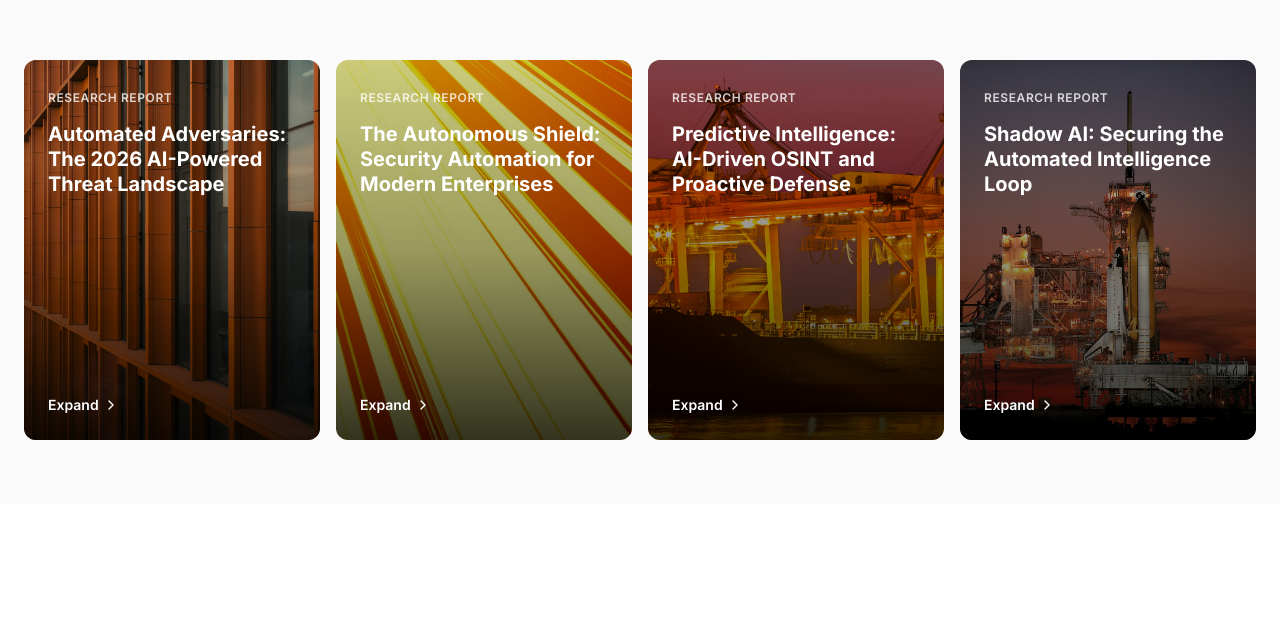
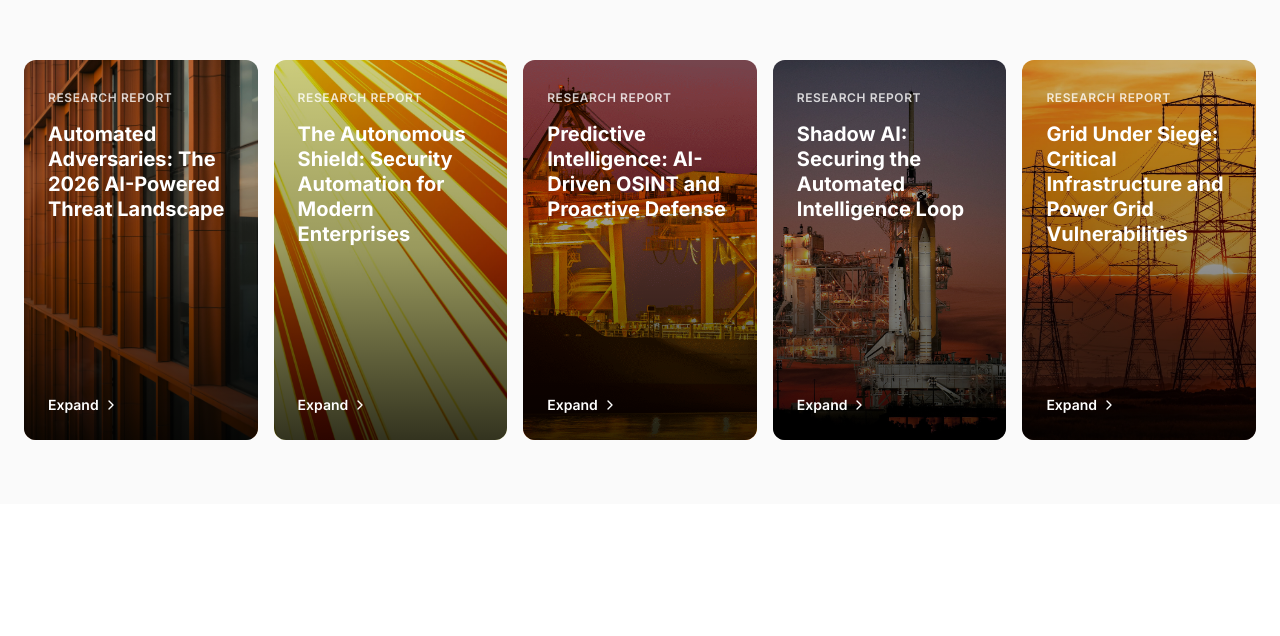
Before and after one commit to makwansoran/GoMercant.com, a Next.js app: page / in a window 1280 px wide. Shown: the part 564-1200 px from the top of the page. Built offline with nearby package versions, Linux system fonts and the light colour scheme.

Commit message:
Add power grid security research report with new card

```diff
--- a/app/research/[slug]/page.tsx
+++ b/app/research/[slug]/page.tsx
@@ -133,6 +133,41 @@ const researchReports: Record<string, {
       {
         heading: "Conclusion",
         content: "Shadow AI is the \"Zero-Day of the Workplace.\" The speed of AI adoption has outpaced the development of traditional security controls. In 2026, securing the \"Automated Intelligence Loop\" is not about restriction, but about Visibility and Intent Verification. Organizations that fail to govern their AI usage risk not just data loss, but the complete loss of control over their automated decision-making processes."
+      }
+    ],
+  },
+  "grid-under-siege": {
+    title: "Grid Under Siege: Critical Infrastructure and Power Grid Vulnerabilities",
+    category: "Research Report",
+    image: "/images/card5.webp",
+    sections: [
+      {
+        heading: "Abstract",
+        content: "In 2026, the convergence of legacy industrial control systems (ICS), accelerated digitalization, and sophisticated nation-state actors has transformed power grids into prime targets for cyber warfare. This report analyzes the systemic vulnerabilities in electrical infrastructure, from SCADA systems to smart grid endpoints, and examines how adversaries are exploiting the IT/OT convergence to achieve kinetic effects through digital means. We propose a defense-in-depth framework for protecting critical energy infrastructure against the evolving threat landscape."
+      },
+      {
+        heading: "1. The Anatomy of Grid Vulnerability: Legacy Meets Modernity",
+        content: "Power grids were designed in an era when \"air gaps\" provided security through isolation. The 2026 reality is fundamentally different.\n\n**The OT/IT Convergence Crisis:** As utilities have connected Operational Technology (OT) systems—substations, generation plants, and distribution networks—to corporate IT networks for efficiency gains, they have inadvertently created attack pathways from the internet directly to physical infrastructure.\n\n**Protocol Insecurity by Design:** Industrial protocols like Modbus, DNP3, and IEC 61850 were engineered for reliability, not security. Many lack authentication entirely. An attacker who gains network access can issue commands indistinguishable from legitimate operator instructions.\n\n**The 30-Year Lifecycle Problem:** Unlike IT systems refreshed every 3-5 years, grid components operate for decades. This means 2026 grids contain equipment designed in the 1990s, running unpatched operating systems and communicating over protocols with known vulnerabilities."
+      },
+      {
+        heading: "2. Attack Vectors: From Phishing to Physical Destruction",
+        content: "The threat to power grids spans the full spectrum from opportunistic criminals to state-sponsored actors with destructive intent.\n\n**Supply Chain Infiltration:** Adversaries are compromising grid equipment before installation. Firmware backdoors in transformers, protection relays, and smart meters provide persistent access that survives security audits. The 2026 discovery of compromised Chinese-manufactured inverters in European solar installations demonstrated this risk at scale.\n\n**The Aurora Vulnerability:** First demonstrated in 2007, the \"Aurora\" attack—rapidly opening and closing circuit breakers to damage generators—remains viable against many substations. Modern variants use precise timing to cause cascading failures across interconnected grids.\n\n**Ransomware Evolution:** Criminal groups have moved beyond data encryption to \"OT ransomware\" that threatens to physically damage equipment or cause blackouts unless payment is received. The 2025 Colonial Pipeline successor attacks showed that energy infrastructure is now a primary extortion target."
+      },
+      {
+        heading: "3. Case Studies: Lessons from Grid Attacks",
+        content: "Historical incidents provide critical intelligence for defense planning.\n\n**Ukraine 2015-2016:** The first confirmed cyberattacks causing power outages demonstrated that well-resourced adversaries could achieve physical effects through cyber means. Attackers used spear-phishing to gain access, then pivoted through corporate networks to reach SCADA systems.\n\n**The 2024 Nordic Grid Probing:** Coordinated reconnaissance activity across Scandinavian power infrastructure revealed pre-positioned access in multiple utilities. Attackers had mapped network topologies and identified critical control points without triggering alerts.\n\n**Solar Inverter Exploitation (2025):** A vulnerability in widely-deployed residential solar inverters allowed attackers to simultaneously disconnect thousands of units, causing grid frequency instability. This demonstrated how distributed energy resources create new attack surfaces."
+      },
+      {
+        heading: "4. The Smart Grid Paradox: Efficiency vs. Attack Surface",
+        content: "Modernization initiatives, while necessary for renewable integration and efficiency, dramatically expand the threat landscape.\n\n**Smart Meter Vulnerabilities:** With millions of endpoints, Advanced Metering Infrastructure (AMI) creates an unprecedented attack surface. Compromised meters can be used for demand manipulation attacks that destabilize grid frequency.\n\n**Distributed Energy Resources (DER):** Solar panels, battery storage, and electric vehicle chargers create bidirectional power flows and millions of potential entry points. Each internet-connected inverter is a potential gateway to grid control systems.\n\n**Cloud Dependencies:** Grid operators increasingly rely on cloud services for analytics, forecasting, and even real-time control. A compromise of these platforms could affect multiple utilities simultaneously."
+      },
+      {
+        heading: "5. Defensive Framework for Critical Infrastructure",
+        content: "Protecting power grids requires a paradigm shift from perimeter defense to assumed breach and resilience.\n\n**Network Segmentation and Zero Trust:** OT networks must be strictly segmented from IT environments, with all cross-boundary traffic inspected and authenticated. Zero Trust principles must extend to the control plane—no command should be trusted simply because it originates from an \"internal\" source.\n\n**Continuous OT Monitoring:** Passive monitoring solutions that understand industrial protocols can detect anomalous commands without impacting operational safety. Behavioral baselines enable identification of reconnaissance and lateral movement.\n\n**Incident Response Planning:** Utilities must develop and exercise response plans that account for cyber-physical scenarios. This includes manual override procedures, isolation protocols, and coordination with national cyber defense agencies.\n\n**Supply Chain Verification:** Critical components must undergo rigorous security testing before deployment. Firmware integrity verification, hardware inspection, and vendor security assessments are essential for new installations."
+      },
+      {
+        heading: "Conclusion",
+        content: "Power grid security in 2026 is a matter of national security. The asymmetry between the cost of attack and the cost of defense favors adversaries, while the consequences of successful attacks—blackouts affecting millions, economic disruption, and potential loss of life—demand urgent action. Organizations responsible for critical infrastructure must invest in security capabilities proportionate to the threat they face. The grid that powers modern society cannot be defended with yesterday's security models."
       }
     ],
   },
--- a/components/premium-timeline-landing.tsx
+++ b/components/premium-timeline-landing.tsx
@@ -30,6 +30,12 @@ const insightCards = [
     title: "Shadow AI: Securing the Automated Intelligence Loop",
     image: "/images/card4.jpg",
     slug: "shadow-ai",
+  },
+  {
+    category: "Research Report",
+    title: "Grid Under Siege: Critical Infrastructure and Power Grid Vulnerabilities",
+    image: "/images/card5.webp",
+    slug: "grid-under-siege",
   },
 ]
 
@@ -94,7 +100,7 @@ export function PremiumTimelineLanding({
       {/* Insight Cards Section */}
       <section className="py-16 px-6 bg-neutral-50">
         <div className="mx-auto max-w-7xl">
-          <div className="grid grid-cols-1 md:grid-cols-2 lg:grid-cols-4 gap-4">
+          <div className="grid grid-cols-1 md:grid-cols-2 lg:grid-cols-3 xl:grid-cols-5 gap-4">
             {insightCards.map((card, index) => (
               <Link key={index} href={`/research/${card.slug}`}>
                 <motion.div
```
Also changed, not shown: public/images/card5.webp (added), shutterstock_2484367695-1734081758.webp (added).
